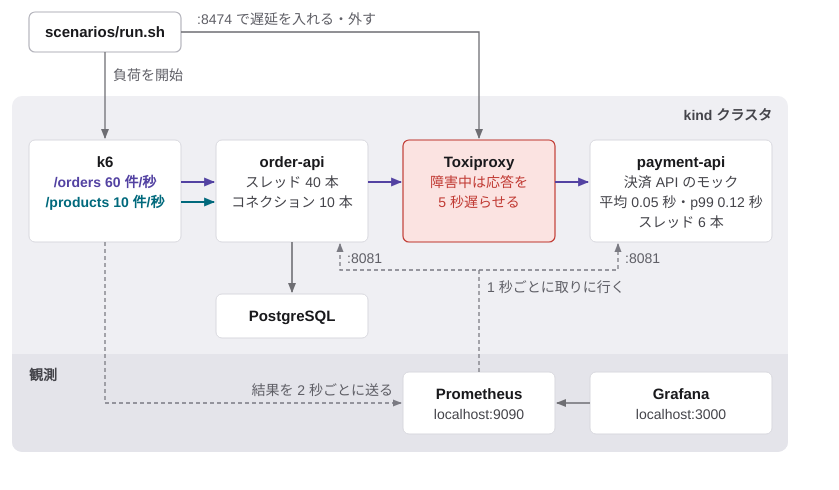
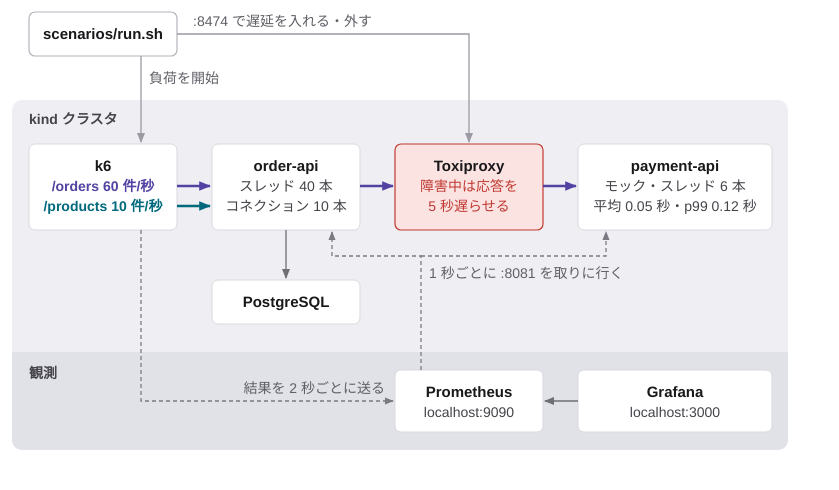
Before and after one commit to rea9r/littles-law-resilience-lab, a website: page tools/diagrams/architecture.html in a window 1280 px wide. Shown: the whole page, without its empty margins (0-839 px from the left). Drawn offline with Linux system fonts and the light colour scheme.

Commit message:
Architecture figure: even three-line cards, one scrape note, headings top-left
From the second aesthetic review: all top cards at three lines and one
height, the two :8081 notes merged into the scrape note, both headings at
the top left, a fixed vertical rhythm, the scrape trunk moved off
Toxiproxy's axis, thicker request lines and lighter control lines.

```diff
--- a/tools/diagrams/architecture.html
+++ b/tools/diagrams/architecture.html
@@ -6,14 +6,14 @@
 <link rel="stylesheet" href="explainer.css">
 </head>
 <body>
-<!-- kind クラスタを薄い灰の面に、部品を同じ高さの白いカードで描く（ほかの図と同じく、線ではなく面で区切る）。4 列の格子：幅 152・152・152・182、間 35。上段は要求の経路、その下に DB、一番下の帯が観測。線は 3 種類：要求（色つき 2px）、操作（灰の細線）、メトリクス（点線）。k6 の色つきの行から同じ色の線を出し、紫（/orders）だけが決済 API まで続く -->
+<!-- kind クラスタを薄い灰の面に、部品を同じ高さの白いカードで描く（ほかの図と同じく、線ではなく面で区切る）。4 列の格子：幅 148・148・148・194、間 35。上段は要求の経路、その下に DB、一番下の帯が観測。線は 3 種類：要求（色つきの太線。主役）、操作（薄い灰の細線）、メトリクス（点線）。k6 の色つきの行から同じ色の線を出し、紫（/orders）だけが決済 API まで続く -->
 <svg id="fig" xmlns="http://www.w3.org/2000/svg"></svg>
 <script src="explainer.js"></script>
 <script>
   const svg = document.getElementById('fig');
   // 矢じりは線の太さによらず同じ大きさにする
   const d = el(svg, 'defs');
-  for (const [id, c, size] of [['h-gray', '#6e6e73', 10], ['h-ord', '#5342a2', 11], ['h-prd', '#00697c', 11], ['h-met', '#7a7a82', 9]]) {
+  for (const [id, c, size] of [['h-gray', '#6e6e73', 10], ['h-ctl', '#9a9aa2', 10], ['h-ord', '#5342a2', 12], ['h-prd', '#00697c', 12], ['h-met', '#7a7a82', 9]]) {
     const m = el(d, 'marker', { id, viewBox: '0 0 10 10', refX: 9, refY: 5, markerWidth: size, markerHeight: size, markerUnits: 'userSpaceOnUse', orient: 'auto' });
     el(m, 'path', { d: 'M0 1L10 5L0 9z', fill: c });
   }
@@ -25,67 +25,65 @@
     return { x, y, w, h, cx: x + w / 2, cy: y + h / 2, r: x + w, b: y + h };
   }
 
-  // 格子
-  const X0 = 29, G = 35, W = [152, 152, 152, 182];
+  // 格子：幅 148・148・148・194、間 35。上段のカードは 3 行で高さをそろえる
+  const X0 = 29, G = 35, W = [148, 148, 148, 194];
   const cx = [X0];
   for (let i = 1; i < 4; i++) cx.push(cx[i - 1] + W[i - 1] + G);
-  const PX = 12, PY = 96, PW = 776, PH = 356;
+  const PX = 12, PY = 100, PW = 776;
 
+  const Y1 = PY + 44, H1 = 86, CH = Y1 + H1 + 26, DBY = CH + 24, BY = DBY + 44 + 28, Y3 = BY + 18, H3 = 62, PH = Y3 + H3 + 18 - PY;
   // クラスタ（面）。カードより先に描く
   el(svg, 'rect', { class: 'pool', x: PX, y: PY, width: PW, height: PH, rx: 10 });
-  // run.sh からの矢印と交わらないよう、見出しは右上に置く
-  text(svg, PX + PW - 16, PY + 24, 'small b end', tr('kind クラスタ', 'kind cluster'));
+  // 見出しは 2 つとも左上。run.sh からの矢印は k6 の右寄り（kx）に入れて、見出しと交わらないようにする
+  text(svg, X0, PY + 24, 'small b', tr('kind クラスタ', 'kind cluster'));
 
   // 観測の帯（面の下の端まで、一段濃く）
-  const BY = 354, r = 10, B = PY + PH;
-  el(svg, 'path', { d: `M${PX} ${BY} H${PX + PW} V${B - r} A${r} ${r} 0 0 1 ${PX + PW - r} ${B} H${PX + r} A${r} ${r} 0 0 1 ${PX} ${B - r} Z`, fill: '#e4e4ea' });
+  const r = 10, B = PY + PH;
+  el(svg, 'path', { d: `M${PX} ${BY} H${PX + PW} V${B - r} A${r} ${r} 0 0 1 ${PX + PW - r} ${B} H${PX + r} A${r} ${r} 0 0 1 ${PX} ${B - r} Z`, fill: '#e1e1e8' });
   text(svg, X0, BY + 26, 'small b', tr('観測', 'Metrics'));
 
   // クラスタの外：run.sh（k6 の真上）
-  const host = { x: X0, y: 12, w: W[0], h: 40 };
+  const host = { x: X0, y: 12, w: W[0], h: 44 };
   host.r = host.x + host.w; host.b = host.y + host.h; host.cy = host.y + host.h / 2;
   el(svg, 'rect', { x: host.x, y: host.y, width: host.w, height: host.h, rx: 6, fill: '#ffffff', stroke: '#b4b4bc', 'stroke-width': 1.2 });
-  text(svg, host.x + host.w / 2, host.y + 25, 'name mid', 'scenarios/run.sh');
+  text(svg, host.x + host.w / 2, host.y + 27, 'name mid', 'scenarios/run.sh');
 
   // 上段：要求の経路
-  const Y1 = 140, H1 = 102;
   const k6 = card(cx[0], Y1, W[0], H1, [['name', 'k6'], ['small ord b', tr('/orders 60 件/秒', '/orders 60 req/s')], ['small prd b', tr('/products 10 件/秒', '/products 10 req/s')]]);
   const order = card(cx[1], Y1, W[1], H1, [['name', 'order-api'], ['small', tr('スレッド 40 本', '40 threads')], ['small', tr('コネクション 10 本', '10 DB connections')]]);
-  const toxi = card(cx[2], Y1, W[2], H1, [['name', 'Toxiproxy'], ['small bad', tr('障害中は応答を', 'delays responses')], ['small bad', tr('5 秒遅らせる', 'by 5 s')]], { stroke: '#c03a33', width: 1.2, fill: '#fbe3e1' });
-  const pay = card(cx[3], Y1, W[3], H1, [['name', 'payment-api'], ['small', tr('決済 API のモック', 'payment API mock')], ['small', tr('平均 0.05 秒・p99 0.12 秒', 'mean 0.05 s · p99 0.12 s')], ['small', tr('スレッド 6 本', '6 threads')]]);
+  const toxi = card(cx[2], Y1, W[2], H1, [['name', 'Toxiproxy'], ['small bad', tr('障害中は応答を', 'during the fault,')], ['small bad', tr('5 秒遅らせる', 'adds 5 s to replies')]], { stroke: '#c03a33', width: 1.2, fill: '#fbe3e1' });
+  const pay = card(cx[3], Y1, W[3], H1, [['name', 'payment-api'], ['small', tr('モック・スレッド 6 本', 'mock · 6 threads')], ['small', tr('平均 0.05 秒・p99 0.12 秒', 'mean 0.05 s · p99 0.12 s')]]);
 
   // 要求：k6 の色つきの行から、その色の線を出す。紫（/orders）だけが決済 API まで続く
   const yo = Y1 + 27 + 20 - 5, yp = yo + 20;
-  el(svg, 'line', { class: 'ln ord req', x1: k6.r, y1: yo, x2: order.x - 2, y2: yo, 'marker-end': 'url(#h-ord)' });
-  el(svg, 'line', { class: 'ln prd req', x1: k6.r, y1: yp, x2: order.x - 2, y2: yp, 'marker-end': 'url(#h-prd)' });
-  el(svg, 'line', { class: 'ln ord req', x1: order.r, y1: yo, x2: toxi.x - 2, y2: yo, 'marker-end': 'url(#h-ord)' });
-  el(svg, 'line', { class: 'ln ord req', x1: toxi.r, y1: yo, x2: pay.x - 2, y2: yo, 'marker-end': 'url(#h-ord)' });
+  el(svg, 'line', { class: 'ln ord req main', x1: k6.r, y1: yo, x2: order.x - 2, y2: yo, 'marker-end': 'url(#h-ord)' });
+  el(svg, 'line', { class: 'ln prd req main', x1: k6.r, y1: yp, x2: order.x - 2, y2: yp, 'marker-end': 'url(#h-prd)' });
+  el(svg, 'line', { class: 'ln ord req main', x1: order.r, y1: yo, x2: toxi.x - 2, y2: yo, 'marker-end': 'url(#h-ord)' });
+  el(svg, 'line', { class: 'ln ord req main', x1: toxi.r, y1: yo, x2: pay.x - 2, y2: yo, 'marker-end': 'url(#h-ord)' });
 
   // DB（order-api の真下）
-  const CH = 270;
-  const db = card(cx[1], CH + 24, W[1], 44, [['name', 'PostgreSQL']]);
-  el(svg, 'line', { class: 'ln', x1: order.cx, y1: order.b, x2: order.cx, y2: db.y - 2, 'marker-end': 'url(#h-gray)' });
+  const db = card(cx[1], DBY, W[1], 44, [['name', 'PostgreSQL']]);
+  el(svg, 'line', { class: 'ln thin', x1: order.cx, y1: order.b, x2: order.cx, y2: db.y - 2, 'marker-end': 'url(#h-gray)' });
 
   // 観測：Prometheus と Grafana（Grafana が Prometheus に問い合わせる）
-  const Y3 = BY + 18, H3 = 62;
   const prom = card(cx[2], Y3, W[2], H3, [['name', 'Prometheus'], ['small', 'localhost:9090']]);
   const graf = card(cx[3], Y3, W[3], H3, [['name', 'Grafana'], ['small', 'localhost:3000']]);
-  el(svg, 'line', { class: 'ln', x1: graf.x, y1: prom.cy, x2: prom.r + 2, y2: prom.cy, 'marker-end': 'url(#h-gray)' });
+  el(svg, 'line', { class: 'ln thin', x1: graf.x, y1: prom.cy, x2: prom.r + 2, y2: prom.cy, 'marker-end': 'url(#h-gray)' });
 
   // メトリクス：Prometheus から 1 本出て T 字に分かれ、order-api と payment-api の 8081 番を取りに行く。k6 は自分から送る
-  const dl = order.r - 28, dr = pay.x + 28;
-  el(svg, 'path', { class: 'ln met', d: `M${prom.cx} ${prom.y} V${CH} H${dl} V${order.b + 2}`, 'marker-end': 'url(#h-met)' });
-  el(svg, 'path', { class: 'ln met', d: `M${prom.cx} ${CH} H${dr} V${pay.b + 2}`, 'marker-end': 'url(#h-met)' });
-  text(svg, dl + 7, order.b + 21, 'note', ':8081');
-  text(svg, dr + 7, pay.b + 21, 'note', ':8081');
-  text(svg, prom.cx + 8, CH + 22, 'note', tr('1 秒ごとに取りに行く', 'scraped every second'));
-  el(svg, 'path', { class: 'ln met', d: `M${k6.cx} ${k6.b} V${prom.cy} H${prom.x - 2}`, 'marker-end': 'url(#h-met)' });
+  // 幹は Toxiproxy の中心から外す（中心に通すと、run.sh → Toxiproxy の線と 1 本の軸に見え、Toxiproxy を監視しているように読める）
+  const dl = order.r - 28, dr = pay.x + 28, tx = prom.x + 26;
+  el(svg, 'path', { class: 'ln met', d: `M${tx} ${prom.y} V${CH} H${dl} V${order.b + 2}`, 'marker-end': 'url(#h-met)' });
+  el(svg, 'path', { class: 'ln met', d: `M${tx} ${CH} H${dr} V${pay.b + 2}`, 'marker-end': 'url(#h-met)' });
+  text(svg, tx + 8, CH + 22, 'note', tr('1 秒ごとに :8081 を取りに行く', 'scrapes :8081 every second'));
+  const kx = k6.r - 36;
+  el(svg, 'path', { class: 'ln met', d: `M${kx} ${k6.b} V${prom.cy} H${prom.x - 2}`, 'marker-end': 'url(#h-met)' });
   text(svg, prom.x - 10, prom.cy - 8, 'note end', tr('結果を 2 秒ごとに送る', 'pushes results every 2 s'));
 
   // run.sh からの操作
-  el(svg, 'line', { class: 'ln thin', x1: k6.cx, y1: host.b, x2: k6.cx, y2: k6.y - 2, 'marker-end': 'url(#h-gray)' });
-  text(svg, k6.cx + 8, 80, 'note', tr('負荷を開始', 'starts the load'));
-  el(svg, 'path', { class: 'ln thin', d: `M${host.r} ${host.cy} H${toxi.cx} V${toxi.y - 2}`, 'marker-end': 'url(#h-gray)' });
+  el(svg, 'line', { class: 'ln thin ctl', x1: kx, y1: host.b, x2: kx, y2: k6.y - 2, 'marker-end': 'url(#h-ctl)' });
+  text(svg, kx + 8, (host.b + PY) / 2 + 5, 'note', tr('負荷を開始', 'starts the load'));
+  el(svg, 'path', { class: 'ln thin ctl', d: `M${host.r} ${host.cy} H${toxi.cx} V${toxi.y - 2}`, 'marker-end': 'url(#h-ctl)' });
   text(svg, host.r + 16, host.cy - 8, 'note', tr(':8474 で遅延を入れる・外す', 'adds / removes the delay via :8474'));
 
   canvas(svg, 800, PY + PH + 12);
--- a/tools/diagrams/explainer.css
+++ b/tools/diagrams/explainer.css
@@ -50,4 +50,6 @@ svg {
 .scope { fill: none; stroke: #8a8a92; stroke-width: 1.4; stroke-dasharray: 7 5; }
 .note { font-size: 14px; fill: #5f5f66; }
 .ln.req { stroke-width: 2; }
+.ln.ctl { stroke: #9a9aa2; }
+.ln.req.main { stroke-width: 2.6; }
 .ln.met { stroke: #7a7a82; stroke-width: 1.3; stroke-dasharray: 4 3; }
```
Also changed, not shown: docs/images/architecture.en.png, docs/images/architecture.ja.png.
